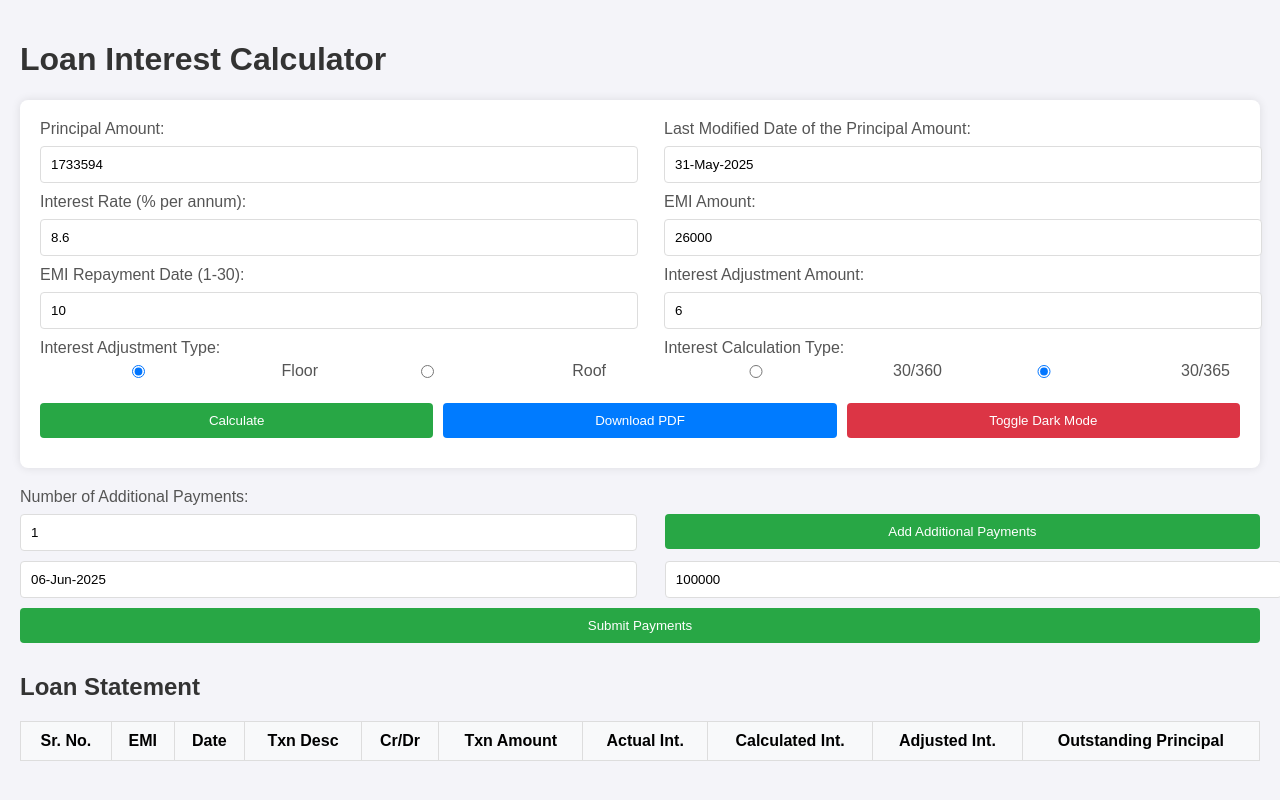
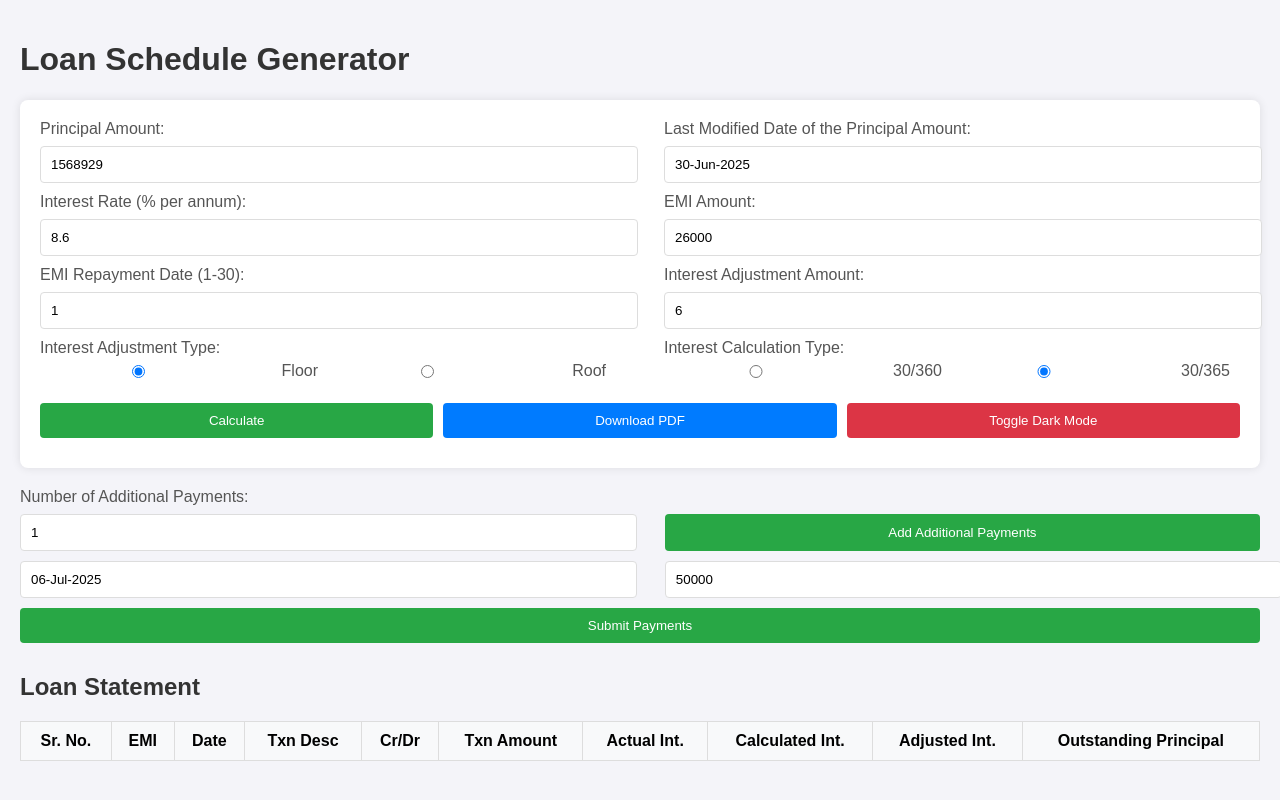
Before and after one commit to Varthan/apintcal, a plain HTML site: page index.html in a window 1280 px wide. Both pictures are taken after a click on the button "Add Additional Payments". Drawn offline with nearby package versions, Linux system fonts and the light colour scheme.

Commit message:
Update index.html

```diff
--- a/index.html
+++ b/index.html
@@ -4,7 +4,8 @@
 <head>
     <meta charset="UTF-8">
     <meta name="viewport" content="width=device-width, initial-scale=1.0">
-    <title>Loan Interest Calculator</title>
+    <!-- <title>Loan Interest Calculator</title> -->
+    <title>Loan Schedule Generator</title>
     <script src="https://cdnjs.cloudflare.com/ajax/libs/jspdf/2.3.1/jspdf.umd.min.js"></script>
     <script src="https://cdnjs.cloudflare.com/ajax/libs/jspdf-autotable/3.5.28/jspdf.plugin.autotable.min.js"></script>
     <script src="https://cdn.jsdelivr.net/npm/chart.js"></script>
@@ -36,6 +37,7 @@
             margin-bottom: 10px;
             border: 1px solid #ddd;
             border-radius: 4px;
+			padding-right: -150px;
         }
         button {
             background-color: #28a745;
@@ -114,6 +116,10 @@
             background-color: #007bff;
             color: #fff;
         }
+		.action-buttons button.add-addlpay {
+            background-color: #28a745;
+            color: #fff;
+        }
 		.form-group {
             display: flex;
             justify-content: space-between;
@@ -148,11 +154,26 @@
             display: flex;
         }
     </style>
+	<style>
+		body.dark-mode {
+			background-color: #121212;
+			color: #ffffff;
+		}
+		body.dark-mode h1, body.dark-mode h2, body.dark-mode table, body.dark-mode label {
+			color: #ffffff;
+		}
+		body.dark-mode input, body.dark-mode select, body.dark-mode textarea {
+			background-color: #333333;
+			color: #ffffff;
+			border: 1px solid #555555;
+		}
+	</style>
 </head>
 <body>
 	<div class="form-row">
 		<div>
-			<h1>Loan Interest Calculator</h1>
+			<!-- <h1>Loan Interest Calculator</h1> -->
+			<h1>Loan Schedule Generator</h1>
 		</div>
 		<!-- <div>
 			<button onclick="toggleDarkMode()">Toggle Dark Mode</button>
@@ -162,7 +183,7 @@
         <div class="form-row">
 			<div>
 				<label for="principal">Principal Amount:</label>
-				<input type="number" id="principal" name="principal" value="1733594" required>
+				<input type="number" id="principal" name="principal" value="1568929" required>
 				<!-- <input type="number" id="principal" name="principal" value="1814015" required> 30-Nov-2024 -->
 			</div>
 			<div>
@@ -183,7 +204,7 @@
         <div class="form-row">
             <div>
                 <label for="emiDate">EMI Repayment Date (1-30):</label>
-                <input type="number" id="emiDate" name="emiDate" value="10" min="1" max="30" required>
+                <input type="number" id="emiDate" name="emiDate" value="1" min="1" max="30" required>
             </div>
             <div>
                 <label for="interestAdjustment">Interest Adjustment Amount:</label>
@@ -220,8 +241,8 @@
 			<div>
 				<input type="number" id="additionalPayments" name="additionalPayments" value="1" required>
 			</div>
-			<div>
-				<button type="button" onclick="addAdditionalPaymentFields()">Add Additional Payments</button>
+			<div class="action-buttons">
+				<button type="button" class="add-addlpay" onclick="addAdditionalPaymentFields()">Add Additional Payments</button>
 			</div>
 		</div>
 	</div>
@@ -261,7 +282,7 @@
     </div>
 
     <script>
-		let fixed_date = "31-May-2025";
+		let fixed_date = "30-Jun-2025";
         document.getElementById('businessDate').value = new Date(fixed_date).toLocaleDateString('en-GB', {
             day: '2-digit', month: 'short', year: 'numeric'
         }).replace(/ /g, '-');
@@ -315,13 +336,13 @@
                 const dateInput = document.createElement("input");
                 dateInput.type = "text";
                 dateInput.placeholder = "Date (dd-Mmm-yyyy)";
-                dateInput.value = "06-Jun-2025";
+                dateInput.value = "06-Jul-2025";
                 //dateInput.className = "form-group";
 
                 const amountInput = document.createElement("input");
                 amountInput.type = "number";
                 amountInput.placeholder = "Amount";
-				amountInput.value = 100000;
+				amountInput.value = 50000;
 				//amountInput.className = "form-group";
 
 				subDiv1.appendChild(dateInput);
```
